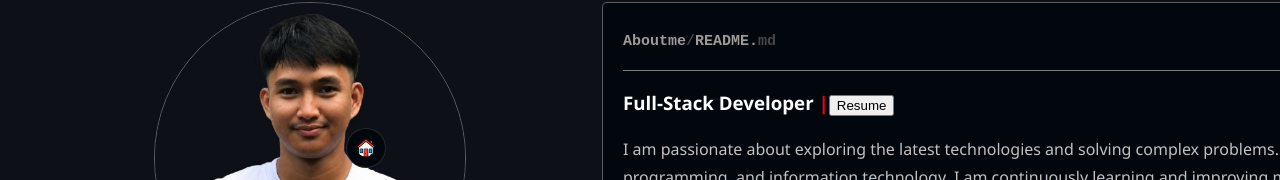
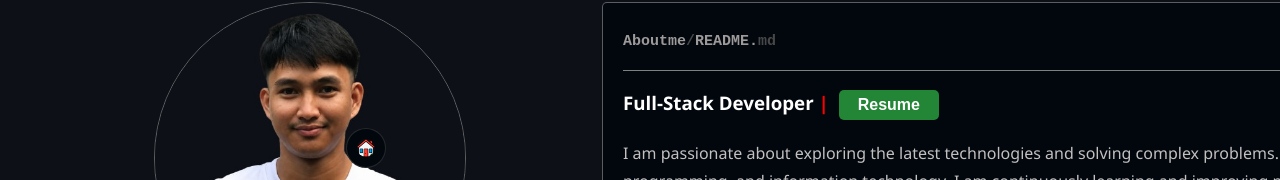
Before and after one commit to FoowsIsBack/Web_Portfolio, a React (Vite) app: page / in a window 1280 px wide. Shown: the part 176-356 px from the top of the page. Built offline with nearby package versions, Linux system fonts and the light colour scheme.

Commit message:
Update css for main page

```diff
--- a/src/assets/Css/Page.module.css
+++ b/src/assets/Css/Page.module.css
@@ -104,11 +104,11 @@ img[alt="message"]{
 }
 
 .hometown{
-  margin-top: -5px;
-  display: flex;
-  align-items: center;
-  gap: 5px;
-  margin-bottom: 15px;
+    margin-top: -5px;
+    display: flex;
+    align-items: center;
+    gap: 5px;
+    margin-bottom: 15px;
 }
 
 .hometown > img{
@@ -120,11 +120,11 @@ img[alt="message"]{
     color: rgb(158, 154, 154);
 }
 
-a[href="https://www.w3profile.com/davepy"], a[href="https://stackoverflow.com/users/27532465/foowsisback"]{
+a[href="https://www.w3profile.com/davepy"], a[href="https://stackoverflow.com/users/27532465/foowsisback"],a[href="https://github.com/FoowsIsBack"]{
     margin-right: 10px;
 }
 
-a[href="https://www.w3profile.com/davepy"]:hover, a[href="https://stackoverflow.com/users/27532465/foowsisback"]:hover, a[href="https://tryhackme.com/p/Foows"]:hover{
+a[href="https://www.w3profile.com/davepy"]:hover, a[href="https://stackoverflow.com/users/27532465/foowsisback"]:hover, a[href="https://tryhackme.com/p/Foows"]:hover, a[href="https://github.com/FoowsIsBack"]:hover{
     filter: brightness(0.8);
 }
 
@@ -200,6 +200,23 @@ audio::-webkit-media-controls-play-button{
 
 .spacer{
     color: red;
+}
+
+.resume{
+    font-size: 1rem;
+    font-weight: 700;
+    background-color: rgb(35, 134, 54);
+    color: white;
+    border: none;
+    cursor: pointer;
+    padding: 6px;
+    width: 100px;
+    border-radius: 5px;
+    margin-left: 10px;
+}
+
+.resume:hover{
+    background-color: rgb(27, 108, 44);
 }
 
 .github{
```
